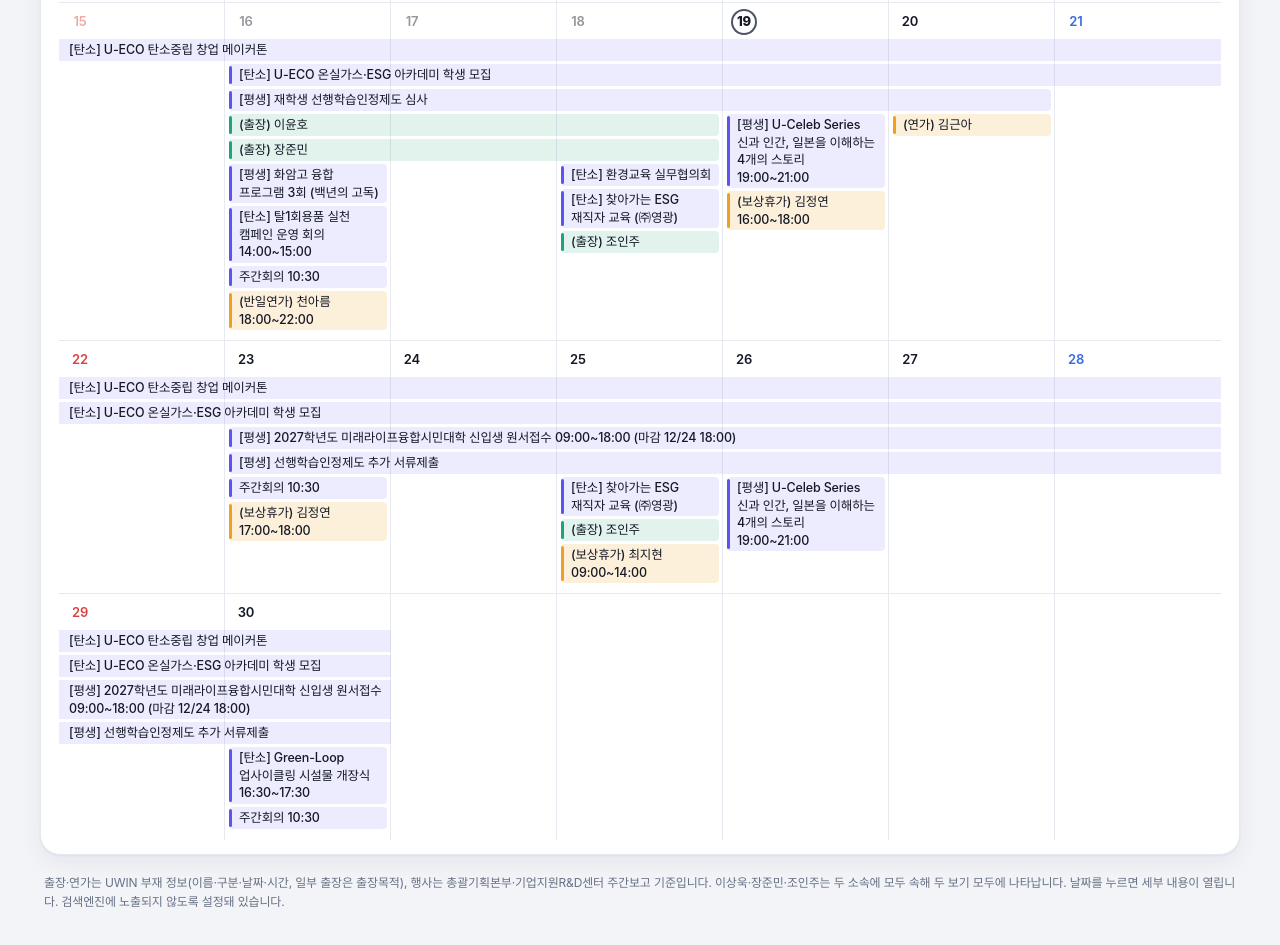
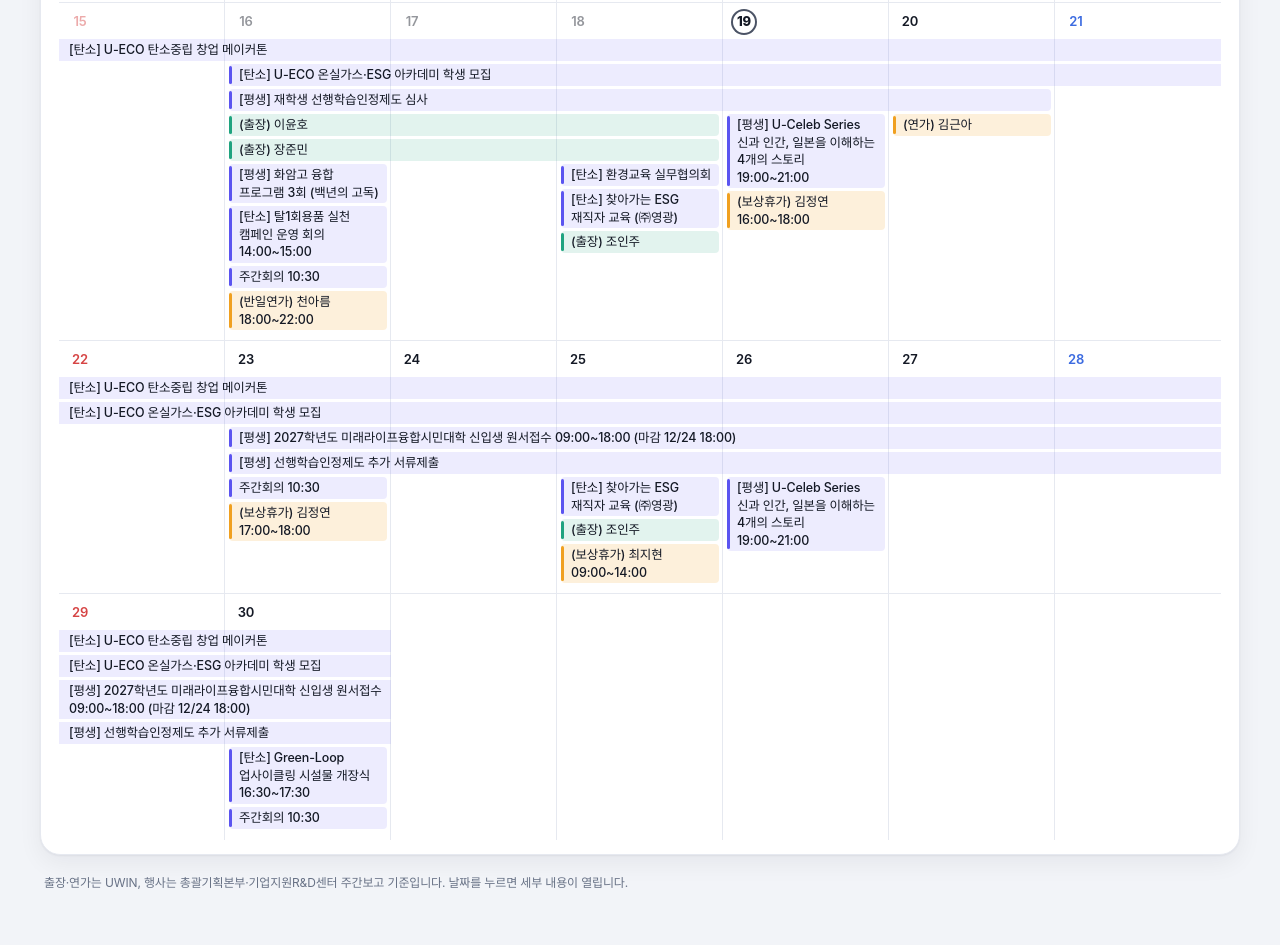
Before and after one commit to redinkjo-tech/uou-hq-schedule, a plain HTML site: page index.html in a window 1280 px wide. Shown: the part 596-1541 px from the top of the page. Drawn offline with Linux system fonts and the light colour scheme; a web font is replaced by a local one.

Commit message:
하단 안내 문구 간소화
Co-Authored-By: Claude Sonnet 5.5 <noreply@anthropic.com>

```diff
--- a/index.html
+++ b/index.html
@@ -231,7 +231,7 @@
     <div id="weekview"></div>
     <div id="rangeNote" class="note" style="display:none"></div>
   </section>
-  <footer>출장·연가는 UWIN 부재 정보(이름·구분·날짜·시간, 일부 출장은 출장목적), 행사는 총괄기획본부·기업지원R&D센터 주간보고 기준입니다. 이상욱·장준민·조인주는 두 소속에 모두 속해 두 보기 모두에 나타납니다. 날짜를 누르면 세부 내용이 열립니다. 검색엔진에 노출되지 않도록 설정돼 있습니다.</footer>
+  <footer>출장·연가는 UWIN, 행사는 총괄기획본부·기업지원R&D센터 주간보고 기준입니다. 날짜를 누르면 세부 내용이 열립니다.</footer>
 </main>
 
 <div class="scrim" id="scrim"></div>
```
